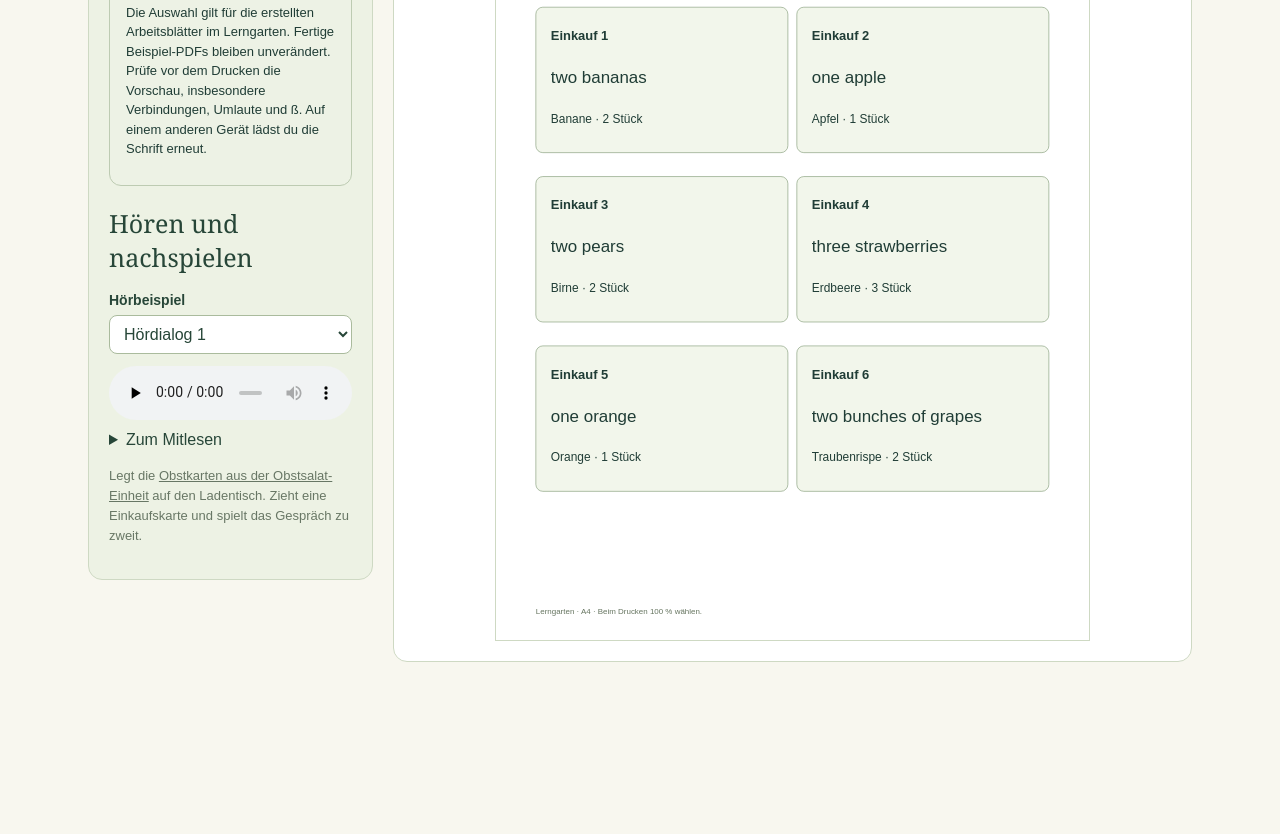
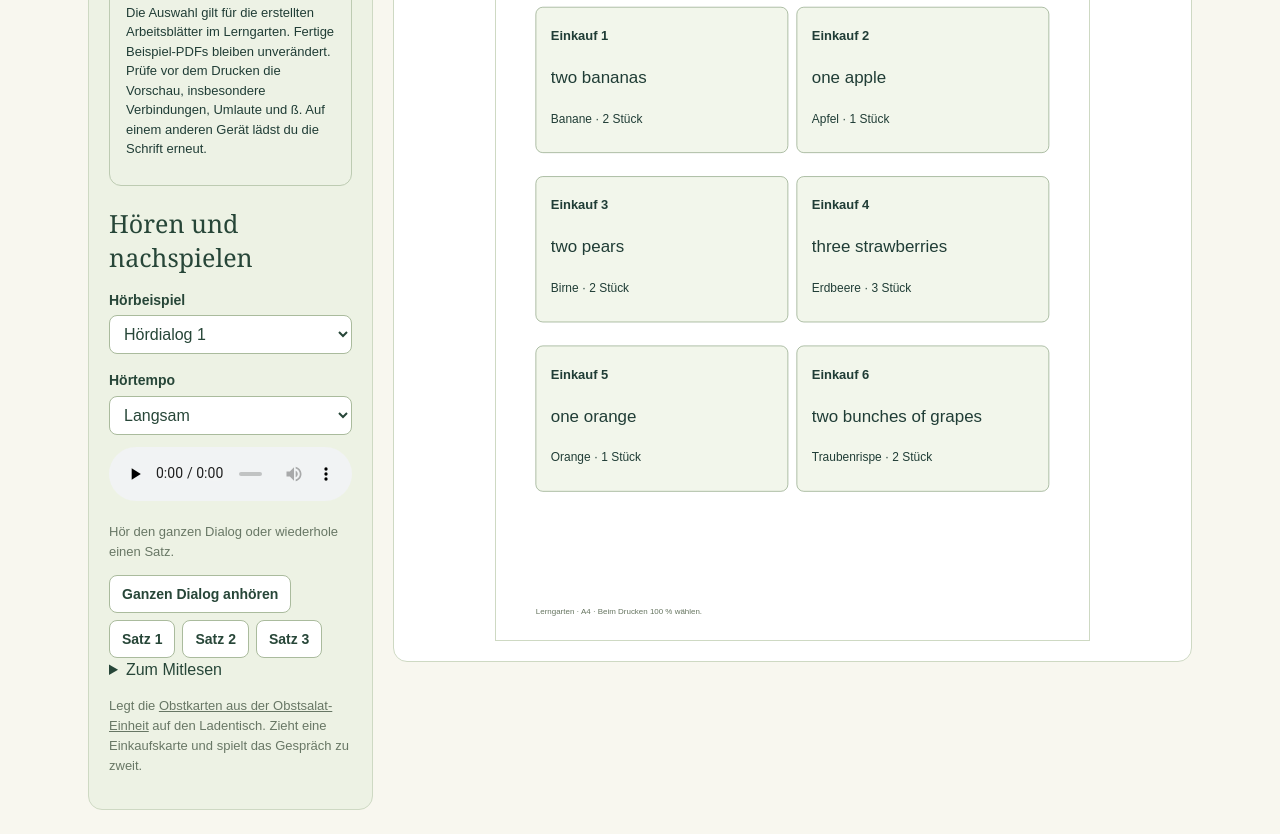
Before and after one commit to HARO2204/Lerngarten, a plain HTML site: page docs/englisch/obstladen/index.html in a window 1280 px wide. Shown: the part 653-1487 px from the top of the page. Before the commit the page ends 1339 px from the top, so only its background shows below. Drawn offline with Linux system fonts and the light colour scheme.

Commit message:
Slow down fruit listening exercises and add sentence replay

```diff
--- /dev/null
+++ b/docs/englisch/hoertempo.js
@@ -0,0 +1,14 @@
+const Hoertempo = (() => {
+  function bind(audio, control, pace = 1) {
+    function apply() {
+      const rate = pace * Number(control.value);
+      audio.defaultPlaybackRate = rate;
+      audio.playbackRate = rate;
+    }
+    control.addEventListener('change', apply);
+    apply();
+    return apply;
+  }
+
+  return {bind};
+})();
--- a/docs/englisch/obst/app.js
+++ b/docs/englisch/obst/app.js
@@ -1,6 +1,7 @@
 (() => {
   const get = id => document.getElementById(id);
   const audio = new Audio();
+  const applyTempo = Hoertempo.bind(audio, get('listen-speed'), .84);
   const audioStatus = get('audio-status');
   const status = get('status');
   const selector = get('fruit');
@@ -12,6 +13,7 @@
   function play(key, feedback = audioStatus) {
     audio.pause();
     audio.src = ObstAudio[key];
+    applyTempo();
     feedback.textContent = '';
     audio.play().catch(error => {
       if (error.name !== 'AbortError') feedback.textContent = 'Das Hörbeispiel konnte nicht abgespielt werden.';
--- a/docs/englisch/obstladen/app.js
+++ b/docs/englisch/obstladen/app.js
@@ -5,17 +5,43 @@
   const selection = get('dialogue');
   const buttons = ['worksheets', 'solutions'].map(get);
 
+  const audioStatus = get('audio-status');
+  const applyTempo = Hoertempo.bind(audio, get('listen-speed'));
+
+  function setAudio(source) {
+    audio.pause();
+    audioStatus.textContent = '';
+    audio.src = source;
+    applyTempo();
+  }
+
   function showDialogue() {
     const index = Number(selection.value);
     const order = Obstladen.orders[index];
     const lines = index === 2 ? [Obstladen.request(order)] : Obstladen.dialogue(order);
-    audio.pause();
-    audio.src = 'dialog-' + (index + 1) + '.mp3';
+    setAudio('slow-dialog-' + (index + 1) + '.mp3');
     get('transcript').open = false;
     get('lines').replaceChildren(...lines.map((text, i) => {
       const line = document.createElement('li');
       line.textContent = (i === 1 ? 'Shopkeeper: ' : 'Customer: ') + text;
       return line;
+    }));
+    const sources = lines.length === 1
+      ? ['slow-dialog-3.mp3']
+      : ['sentence-order-' + (index + 1) + '.mp3', 'sentence-here.mp3', 'sentence-thanks.mp3'];
+    const clips = [{label: lines.length === 1 ? 'Bestellung anhören' : 'Ganzen Dialog anhören', source: 'slow-dialog-' + (index + 1) + '.mp3'}];
+    if (lines.length > 1) sources.forEach((source, i) => clips.push({label: 'Satz ' + (i + 1), source}));
+    get('sentence-buttons').replaceChildren(...clips.map(({label, source}) => {
+      const button = document.createElement('button');
+      button.type = 'button';
+      button.textContent = label;
+      button.addEventListener('click', () => {
+        setAudio(source);
+        audio.play().catch(error => {
+          if (error.name !== 'AbortError') audioStatus.textContent = 'Das Hörbeispiel konnte nicht abgespielt werden.';
+        });
+      });
+      return button;
     }));
   }
 
--- a/docs/englisch/obstladen/index.html
+++ b/docs/englisch/obstladen/index.html
@@ -12,7 +12,8 @@
   <script defer src="../../materialmappe/sammlung.js"></script>
   <script defer src="../obstsalat/salat.js"></script>
   <script defer src="laden.js"></script>
-  <script defer src="app.js"></script>
+  <script defer src="../hoertempo.js"></script>
+  <script defer src="app.js?v=2"></script>
 </head>
 <body>
 <header><a class="brand" href="../">✳ Englischgarten</a><a href="../obstsalat/">Obstsalat und Obstkarten</a></header>
@@ -30,7 +31,12 @@
         <option value="1">Hördialog 2</option>
         <option value="2">Knobelbestellung</option>
       </select>
+      <label for="listen-speed">Hörtempo</label>
+      <select id="listen-speed"><option value="1">Langsam</option><option value="0.85">Noch langsamer</option></select>
       <audio id="audio" controls preload="none" aria-label="Englisches Hörbeispiel"></audio>
+      <p class="small">Hör den ganzen Dialog oder wiederhole einen Satz.</p>
+      <div id="sentence-buttons" class="toolbar" aria-label="Einzelne Sätze anhören"></div>
+      <p id="audio-status" class="status" role="status"></p>
       <details id="transcript">
         <summary>Zum Mitlesen</summary>
         <ol id="lines" lang="en"></ol>
--- a/docs/englisch/obstsalat/app.js
+++ b/docs/englisch/obstsalat/app.js
@@ -1,6 +1,7 @@
 (() => {
   const get = id => document.getElementById(id);
   const audio = new Audio();
+  const applyTempo = Hoertempo.bind(audio, get('listen-speed'), .84);
   const status = get('status');
   let busy = false;
 
@@ -9,6 +10,7 @@
     message.textContent = '';
     audio.pause();
     audio.src = 'audio-' + (recipe + 1) + '-' + (step + 1) + '.mp3';
+    applyTempo();
     audio.play().catch(error => {
       if (error.name !== 'AbortError') message.textContent = 'Das Hörbeispiel konnte nicht abgespielt werden.';
     });
```
Also changed, not shown: docs/englisch/obst/index.html (+5 -2 lines), docs/englisch/obstsalat/index.html (+4 -1 lines), 7 other files.
